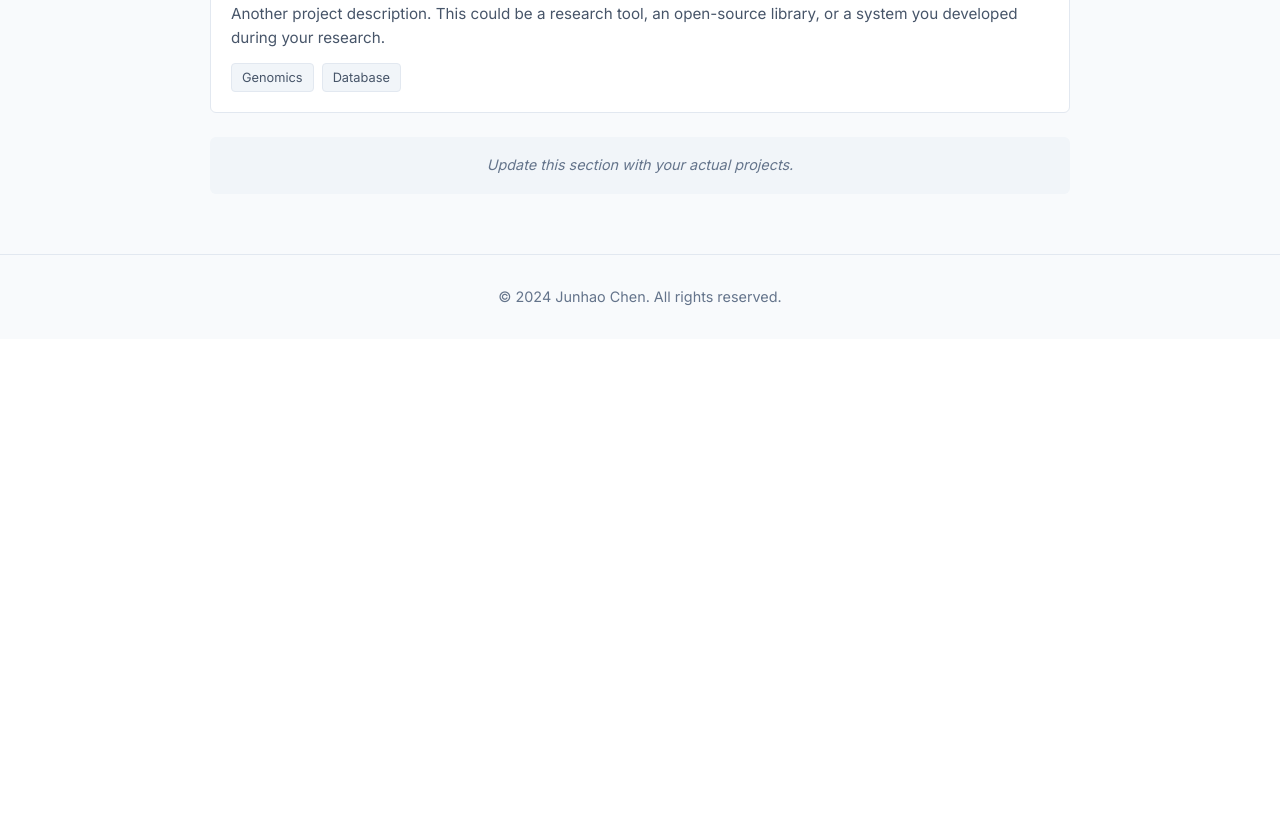
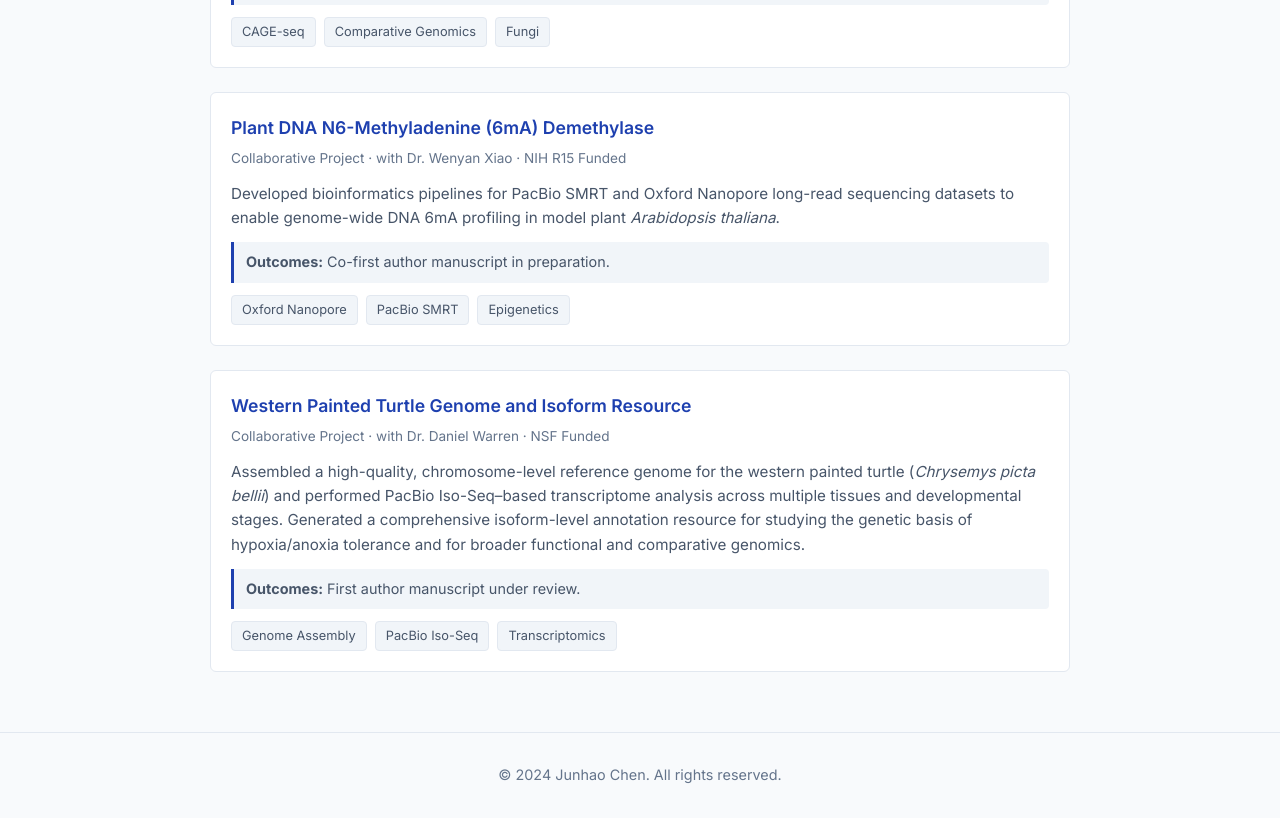
Before and after one commit to JohnnyChen1113/JohnnyChen1113, a plain HTML site: page projects.html in a window 1280 px wide. Shown: the part 443-1261 px from the top of the page. Before the commit the page ends 800 px from the top, so only its background shows below. Drawn offline with Linux system fonts and the light colour scheme.

Commit message:
Update projects page with research projects and add CLAUDE.md
- Add three doctoral/collaborative research projects to projects.html
- Add project-meta and project-outcome CSS styles
- Add CLAUDE.md for Claude Code guidance

🤖 Generated with [Claude Code](https://claude.com/claude-code)

Co-Authored-By: Claude Opus 4.5 <noreply@anthropic.com>

```diff
--- a/projects.html
+++ b/projects.html
@@ -36,34 +36,45 @@
             <div class="projects-list">
                 <div class="project-item">
                     <div class="project-header">
-                        <h4 class="project-title">Project Name One</h4>
-                        <div class="project-links">
-                            <a href="#" title="GitHub"><i class="fab fa-github"></i></a>
-                            <a href="#" title="Demo"><i class="fas fa-external-link-alt"></i></a>
-                        </div>
+                        <h4 class="project-title">Evolution of Transcription Initiation in Fungi</h4>
+                        <span class="project-meta">Doctoral Research · PI: Dr. Zhenguo Lin · NSF Funded</span>
                     </div>
-                    <p class="project-desc">A brief description of your project. Explain what problem it solves, what methods or technologies you used, and what results you achieved.</p>
+                    <p class="project-desc">Investigating the mechanisms and evolution of transcription start site (TSS) selection across fungal species. Performed large-scale comparative genomic analysis of TSS evolution across 70+ fungal species using CAGE-seq and comparative genomics approaches. Led the construction of TSSHub, a genomic database for transcription initiation studies across eukaryotes.</p>
+                    <p class="project-outcome"><strong>Outcomes:</strong> Published <em>S. bayanus</em> genome on Genome Research as co-first author; 3 first-author manuscripts in preparation.</p>
                     <div class="project-tags">
-                        <span class="tag">Python</span>
-                        <span class="tag">Bioinformatics</span>
+                        <span class="tag">CAGE-seq</span>
+                        <span class="tag">Comparative Genomics</span>
+                        <span class="tag">Fungi</span>
                     </div>
                 </div>
 
                 <div class="project-item">
                     <div class="project-header">
-                        <h4 class="project-title">Project Name Two</h4>
-                        <div class="project-links">
-                            <a href="#" title="GitHub"><i class="fab fa-github"></i></a>
-                        </div>
+                        <h4 class="project-title">Plant DNA N6-Methyladenine (6mA) Demethylase</h4>
+                        <span class="project-meta">Collaborative Project · with Dr. Wenyan Xiao · NIH R15 Funded</span>
                     </div>
-                    <p class="project-desc">Another project description. This could be a research tool, an open-source library, or a system you developed during your research.</p>
+                    <p class="project-desc">Developed bioinformatics pipelines for PacBio SMRT and Oxford Nanopore long-read sequencing datasets to enable genome-wide DNA 6mA profiling in model plant <em>Arabidopsis thaliana</em>.</p>
+                    <p class="project-outcome"><strong>Outcomes:</strong> Co-first author manuscript in preparation.</p>
                     <div class="project-tags">
-                        <span class="tag">Genomics</span>
-                        <span class="tag">Database</span>
+                        <span class="tag">Oxford Nanopore</span>
+                        <span class="tag">PacBio SMRT</span>
+                        <span class="tag">Epigenetics</span>
                     </div>
                 </div>
 
-                <p class="placeholder-note">Update this section with your actual projects.</p>
+                <div class="project-item">
+                    <div class="project-header">
+                        <h4 class="project-title">Western Painted Turtle Genome and Isoform Resource</h4>
+                        <span class="project-meta">Collaborative Project · with Dr. Daniel Warren · NSF Funded</span>
+                    </div>
+                    <p class="project-desc">Assembled a high-quality, chromosome-level reference genome for the western painted turtle (<em>Chrysemys picta bellii</em>) and performed PacBio Iso-Seq–based transcriptome analysis across multiple tissues and developmental stages. Generated a comprehensive isoform-level annotation resource for studying the genetic basis of hypoxia/anoxia tolerance and for broader functional and comparative genomics.</p>
+                    <p class="project-outcome"><strong>Outcomes:</strong> First author manuscript under review.</p>
+                    <div class="project-tags">
+                        <span class="tag">Genome Assembly</span>
+                        <span class="tag">PacBio Iso-Seq</span>
+                        <span class="tag">Transcriptomics</span>
+                    </div>
+                </div>
             </div>
         </div>
     </section>
--- a/styles.css
+++ b/styles.css
@@ -321,9 +321,15 @@ a {
 
 .project-header {
     display: flex;
-    justify-content: space-between;
-    align-items: flex-start;
+    flex-direction: column;
+    gap: 0.25rem;
     margin-bottom: 0.75rem;
+}
+
+.project-meta {
+    font-size: 0.85rem;
+    color: var(--text-muted);
+    font-weight: 400;
 }
 
 .project-title {
@@ -352,6 +358,16 @@ a {
     font-size: 0.95rem;
     margin-bottom: 0.75rem;
     line-height: 1.6;
+}
+
+.project-outcome {
+    color: var(--text-secondary);
+    font-size: 0.9rem;
+    margin-bottom: 0.75rem;
+    padding: 0.5rem 0.75rem;
+    background: var(--surface);
+    border-left: 3px solid var(--primary-color);
+    border-radius: 0 4px 4px 0;
 }
 
 .project-tags {
```
Also changed, not shown: 1 other file.
